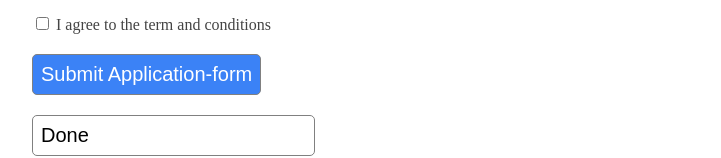
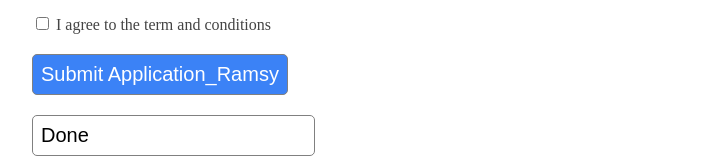
Before and after one commit to jidu11/UdoTech, a plain HTML site: page index.html in a window 1280 px wide. Shown: the part 1868-2026 px from the top of the page, without its empty margins (208-929 px from the left). Drawn offline with Linux system fonts and the light colour scheme.

Commit message:
update 1

```diff
--- a/index.html
+++ b/index.html
@@ -159,7 +159,7 @@
             </div>
 
             <div class="form-group">
-                <input type="Submit" value="Submit Application-form">
+                <input type="Submit" value="Submit Application_Ramsy">
             </div>
             <div class="done">
                 <input type="Done" value="Done">
```
